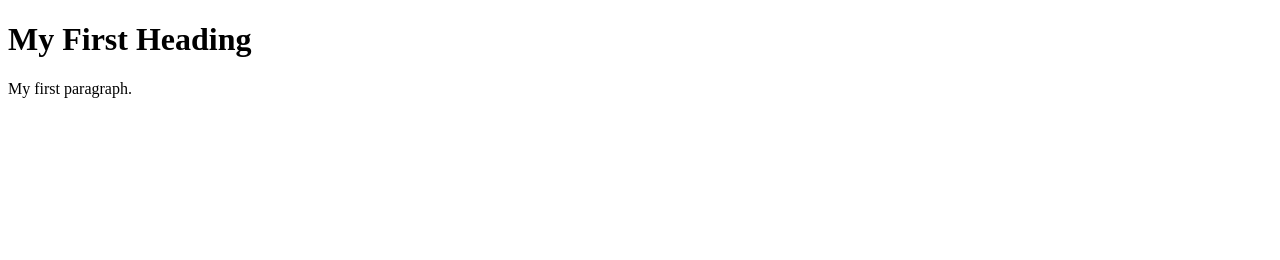
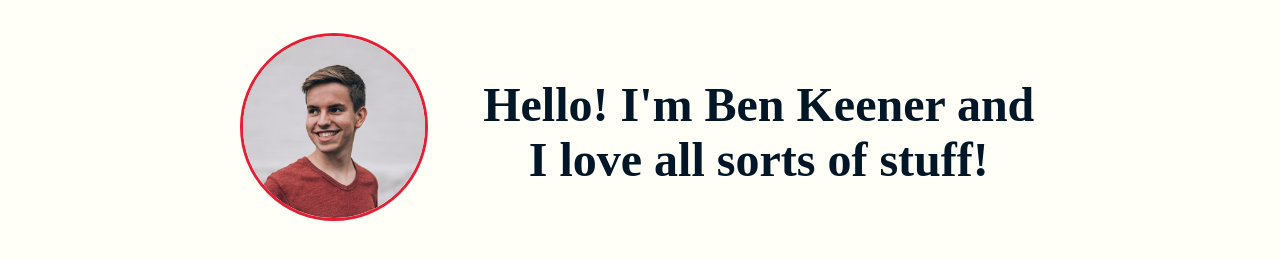
Before and after one commit to bean710/benkeener.com, a plain HTML site: page index.html in a window 1280 px wide. Drawn offline with Linux system fonts and the light colour scheme.

Commit message:
Added top section containing image and intro

```diff
--- a/index.html
+++ b/index.html
@@ -3,11 +3,19 @@
 <head>
   <title>Ben Keener</title>
   <link rel="shortcut icon" href="favicon.png" />
+  <link rel="stylesheet" href="styles/body.css">
 </head>
 <body>
 
-  <h1>My First Heading</h1>
-  <p>My first paragraph.</p>
+  <ul class="flex-container nowrap">
+    <li class="flex-item me_pic_container">
+      <img class="me_pic" src="me.jpeg" alt="picture of me :)">
+    </li>
+    <li class="flex-item intro">
+      <span>Hello! I'm Ben Keener and I love all
+      sorts of stuff!</span>
+    </li>
+  </ul>
 
 </body>
 </html>
--- /dev/null
+++ b/styles/body.css
@@ -0,0 +1,70 @@
+:root {
+  --top-width: 750px;
+  --top-picture-part: calc(1/4);
+  --top-intro-part: calc(3/4);
+}
+
+body {
+  background-color: #FFFFF7;
+}
+
+.flex-container {
+  width: 100%;
+  justify-content: center;
+  padding: 0;
+  margin: 0;
+  list-style: none;
+  -ms-box-orient: horizontal;
+  display: -webkit-box;
+  display: -moz-box;
+  display: -ms-flexbox;
+  display: -moz-flex;
+  display: -webkit-flex;
+  display: flex;
+}
+
+.nowrap  {
+  -webkit-flex-wrap: nowrap;
+  flex-wrap: nowrap;
+}
+
+.flex-item {
+  padding: 15px;
+  width: 100px;
+  height: calc(var(--top-width)*var(--top-picture-part));
+  margin: 10px;
+
+  color: white;
+  font-weight: bold;
+  font-size: 3em;
+  text-align: center;
+  color: #011627;
+}
+
+.me_pic_container {
+  background-color: transparent;
+  width: calc(var(--top-width)*var(--top-picture-part));
+}
+
+.me_pic {
+  box-sizing: border-box;
+  border-radius: 50%;
+  border-style: solid;
+  border-width: 3px;
+  border-color: #E71D36;
+  width: 100%;
+  height: auto;
+}
+
+.intro {
+  height: calc(var(--top-width)*var(--top-picture-part));
+  line-height: calc(var(--top-width)*var(--top-picture-part));
+  text-align: center;
+  width: calc(var(--top-width)*var(--top-intro-part));
+}
+
+.intro span {
+  vertical-align: middle;
+  display: inline-block;
+  line-height: normal;
+}
```
Also changed, not shown: me.jpeg (added).
